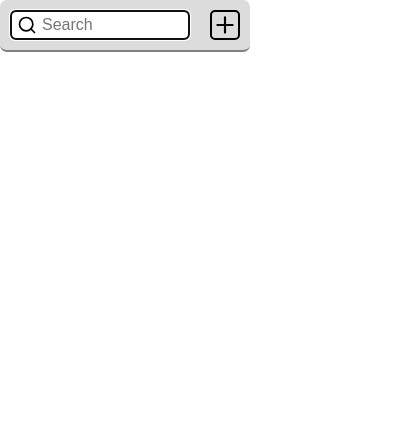
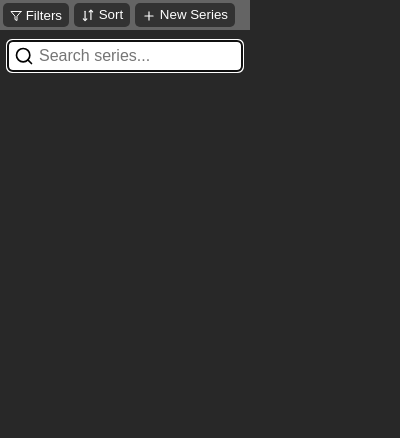
Before and after one commit to spozer/episode-tracker, a browser extension: page popup/index.html in a window 400 px wide. Drawn offline with Linux system fonts and the light colour scheme.

Commit message:
added darker colors and nicer looking top bar

```diff
--- a/popup/index.html
+++ b/popup/index.html
@@ -12,10 +12,28 @@
 
 <body>
     <div class="top-bar">
-        <input type="search" id="search" placeholder="Search" autofocus>
-        <button class="round-border-button" id="add-button"></button>
+        <button class="top-bar-button" id="filter-button">
+            <span class="top-bar-button-content">
+                <img src="icons/filter.svg" alt="filter.svg" height="12" width="12" />
+                <label>Filters</label>
+            </span>
+        </button>
+        <button class="top-bar-button" id="sort-button">
+            <span class="top-bar-button-content">
+                <img src="icons/sort.svg" alt="sort.svg" height="14" width="14" />
+                <label>Sort</label>
+            </span>
+        </button>
+        <button class="top-bar-button" id="add-button">
+            <span class="top-bar-button-content">
+                <img src="icons/plus.svg" alt="plus.svg" height="14" width="14"/>
+                <label>New Series</label>
+            </span>
+        </button>
     </div>
-    <div class="content series-cards" id="series-cards-container"></div>
+    <div class="content">
+        <input type="search" id="search" placeholder="Search series..." autofocus>
+        <div class="series-cards" id="series-cards-container"></div>
         <template id="series-card-template">
             <div class="card">
                 <div class="header" id="data-header"></div>
@@ -25,6 +43,7 @@
                 </div>
             </div>
         </template>
+    </div>
 </body>
 
 </html>
--- a/popup/styles/overview.css
+++ b/popup/styles/overview.css
@@ -9,12 +9,10 @@
   background-size: 20px 20px;
   background-position-x: 5px;
   padding-left: 30px;
+  padding-top: 5px;
+  padding-bottom: 5px;
   font-size: 1rem;
-  width: 180px;
-}
-
-#add-button {
-  background: url(../icons/plus.svg) no-repeat;
+  width: 100%;
 }
 
 .series-cards {
@@ -23,11 +21,11 @@
   gap: .25rem;
   margin-top: .5rem;
   padding-right: .5rem;
-  overflow-y: auto;
-  scrollbar-color: grey #e0e0e0;
+  overflow-y: scroll;
+  scrollbar-color: rgb(150, 150, 150) rgb(100, 100, 100);
   scrollbar-width: thin;
   scrollbar-gutter: stable;
-  height: 100%;
+  height: 350px;
 }
 
 .card {
--- a/popup/styles/popup.css
+++ b/popup/styles/popup.css
@@ -1,6 +1,5 @@
 html {
   scrollbar-width: none;
-  /* background-color: darkgrey; */
 }
 
 body {
@@ -9,6 +8,7 @@ body {
   width: 250px;
   max-height: 455px;
   margin: 0;
+  background-color: rgb(40, 40, 40);
   font-family: Arial, Helvetica, sans-serif;
 }
 
@@ -18,33 +18,46 @@ button {
 
 .top-bar {
   display: flex;
-  justify-content: space-between;
-  height: 30px;
-  border-radius: 7px;
-  border-bottom: 2px solid grey;
-  padding: 10px;
-  background-color: rgb(220, 220, 220);
+  flex-direction: row;
+  column-gap: 5px;
+  /* justify-content: space-between; */
+  height: 24px;
+  padding: 3px;
+  background-color: rgb(100, 100, 100);
 }
 
-.round-border-button {
-  border: 2px solid black;
+.top-bar-button {
+  background-color: rgb(50, 50, 50);
+  color: white;
+  padding: 0px 4px 0px 4px;
+  border: none;
   border-radius: 5px;
-  height: 30px;
-  min-width: 30px;
   transition: transform 0.05s, filter 0.15s;
 }
 
-.round-border-button:hover {
-  filter: contrast(0%);
+.top-bar-button:hover {
+  background-color: rgb(150, 150, 150);
 }
 
-.round-border-button:active {
-  /* transform: scale(0.95, 0.95); */
+.top-bar-button:active {
   transform: translate(0px, 1px);
+}
+
+.top-bar-button-content {
+  padding-top: 1px;
+  padding-bottom: 1px;
+  padding-left: 3px;
+  padding-right: 3px;
+}
+
+.top-bar-button-content>img {
+  vertical-align: middle;
+  filter: invert(1);
 }
 
 .content {
   margin-left: 7px;
   margin-right: 7px;
+  margin-top: 10px;
   margin-bottom: 5px;
 }
```
Also changed, not shown: popup/edit-form.html (+18 -3 lines), popup/styles/edit-form.css (+12 -30 lines), popup/icons/filter.svg (added), popup/icons/sort-asc.svg (deleted), popup/icons/sort.svg (added), popup/icons/trash.svg (renamed from popup/icons/trash-2.svg). Lines whose indentation alone changed are shown as unchanged.
